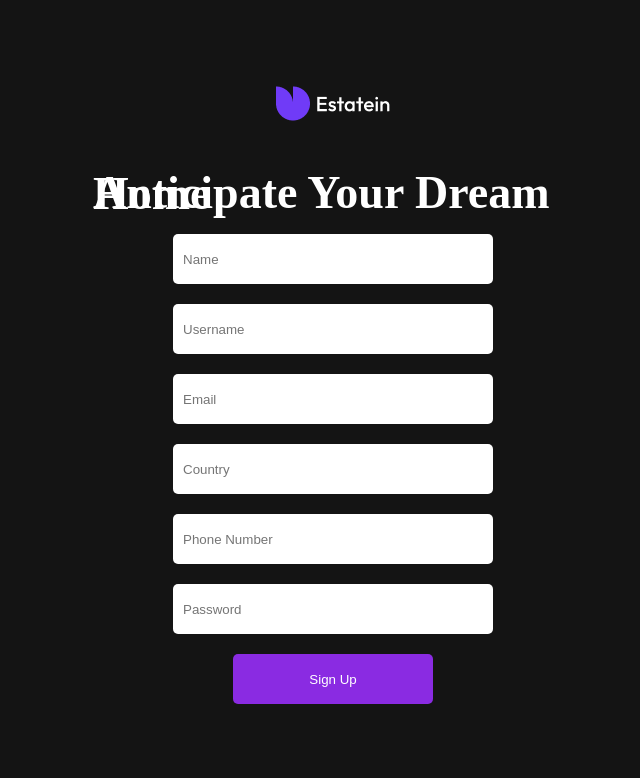
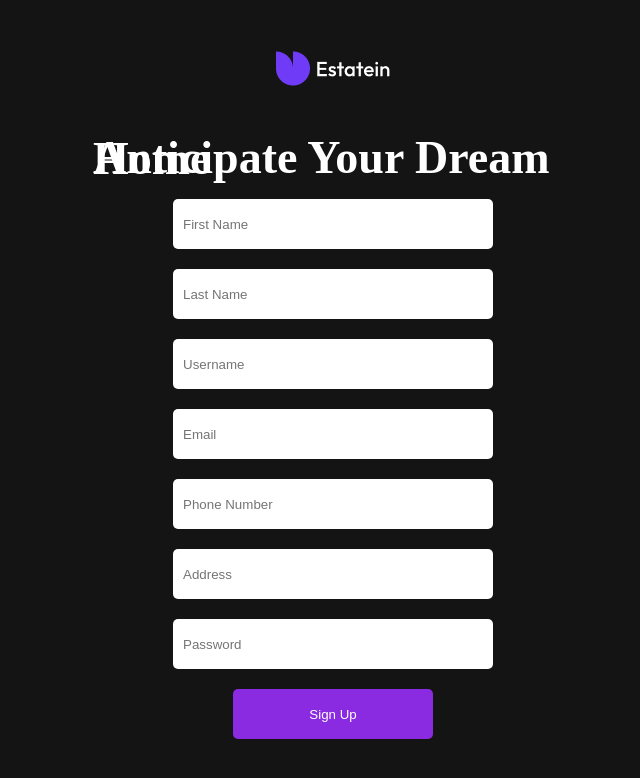
Before and after one commit to DeVTeJ10/Home-ly, a React (Vite) app: page /signup in a window 1280 px wide. Shown: the top 778 px of the page, without its empty margins (307-947 px from the left). Built offline with nearby package versions, Linux system fonts and the light colour scheme.

Commit message:
refactoring login and signup page to work

```diff
--- a/src/Auth/Signup/signup.jsx
+++ b/src/Auth/Signup/signup.jsx
@@ -8,16 +8,17 @@ import "./signup.css"
 
 const SignUp = () => {
 
-    const [name, setName] = useState("");
+    const [firstname, setFirstname] = useState("");
+    const [lastname, setLastname] = useState("");
     const [username, setUsername] = useState("");
     const [email, setEmail] = useState("");
-    const [country, setCountry] = useState("");
-    const [phone, setPhone] = useState("");
+    const [mobile, setMobile] = useState("");
+    const [address, setAddress] = useState("");
     const [password, setPassword] = useState("");
 
     const handleSubmit = (e) => {
         e.preventDefault()
-        const user = {name, username, email, country, phone, password}
+        const user = {firstname, lastname, username, email, mobile, address, password}
 
         axios.post("https://finaki-backend.onrender.com/api/v1/auth/register", user)
         .then(response => {
@@ -39,36 +40,42 @@ const SignUp = () => {
         </Link>
         <h1 className='anticipates'>Anticipate Your Dream Home</h1>
 
-      <form onSubmit={handleSubmit} autoComplete='on'>
+      <form onSubmit={handleSubmit} >
         <input type="text"
-                value={name}
-                onChange={(e) => setName(e.target.value)}
-                placeholder="Name" className='signup-input'
-                id='name'/>
+                value={firstname}
+                onChange={(e) => setFirstname(e.target.value)}
+                placeholder="First Name" className='signup-input'
+                id='firstname'/>
+
+        <input type="text"
+                value={lastname}
+                onChange={(e) => setLastname(e.target.value)}
+                placeholder="Last Name" className='signup-input'
+                id='lastname'/>
 
         <input type="text"
                 value={username}
                 onChange={(e) => setUsername(e.target.value)}
                 placeholder="Username" className='signup-input'
-                id='username'/>
+                id='text'/>
 
-        <input type="email"
+        <input type='email'
                 value={email}
                 onChange={(e) => setEmail(e.target.value)}
-                placeholder="Email" className='signup-input'
-                id='email'/>
-
-        <input type='text'
-                value={country}
-                onChange={(e) => setCountry(e.target.value)}
-                placeholder='Country' className='signup-input'
+                placeholder='Email' className='signup-input'
                 id='country'/>
 
         <input type='number'
-                value={phone}
-                onChange={(e) => setPhone(e.target.value)}
+                value={mobile}
+                onChange={(e) => setMobile(e.target.value)}
                 placeholder='Phone Number' className='signup-input'
                 id='phone'/>
+
+        <input type='text'
+                value={address}
+                onChange={(e) => setAddress(e.target.value)}
+                placeholder='Address' className='signup-input'
+                id='address'/>
 
         <input type="password"
                 value={password}
```
